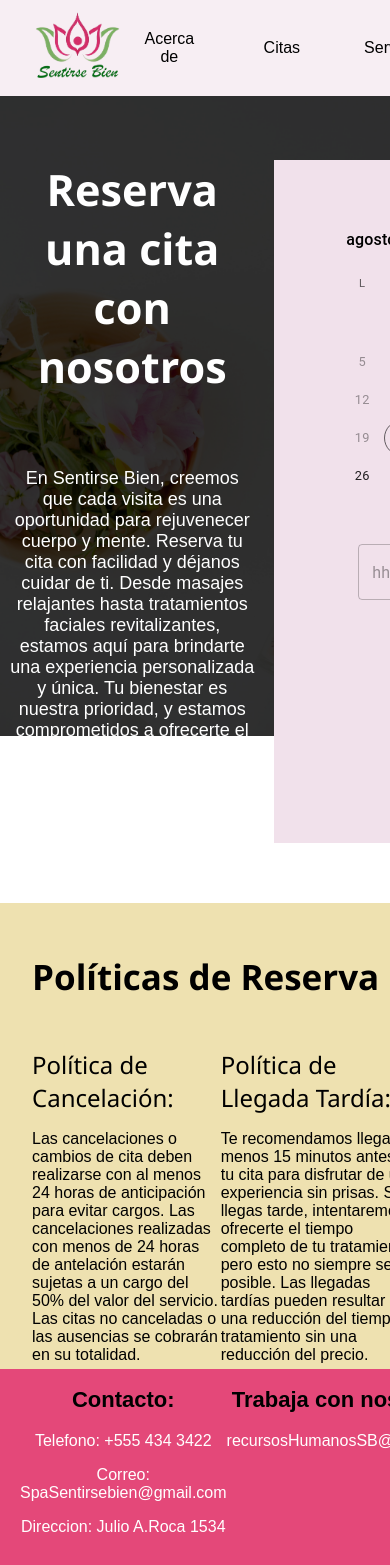
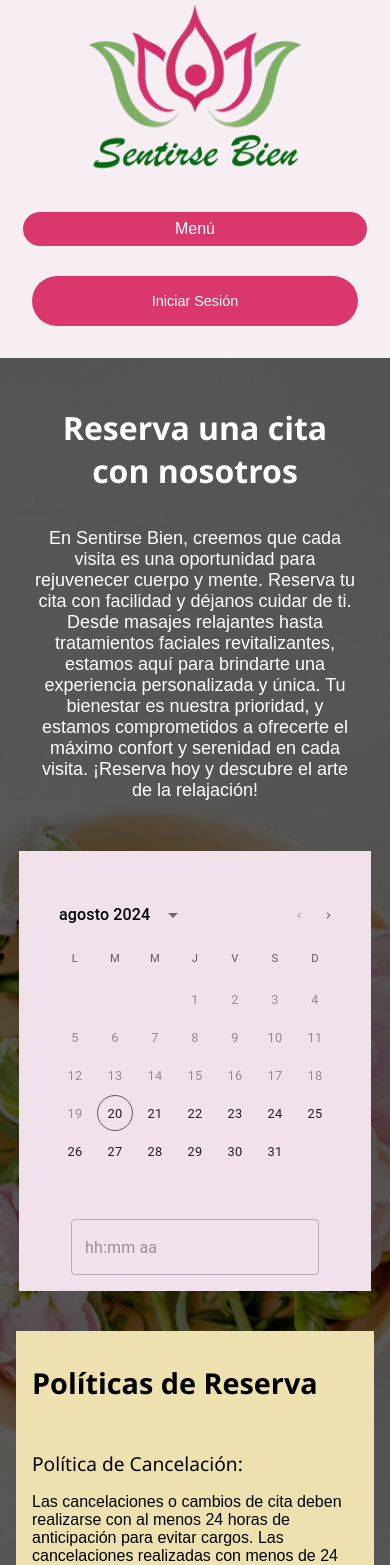
Before and after one commit to adrian98v/SentirseBien-Spa, a React (Create React App) app: page /citas in a window 390 px wide. Shown: the top 1565 px of the page. Built offline with nearby package versions, Linux system fonts and the light colour scheme.

Commit message:
Tercer commit

```diff
--- a/src/Header.js
+++ b/src/Header.js
@@ -1,15 +1,21 @@
-import './header.css'
-import Icono from './assets/Logo_VerdeOscuro-removebg-preview.png'
+import './header.css';
+import Icono from './assets/Logo_VerdeOscuro-removebg-preview.png';
+import { useState } from 'react';
 
+function Header() {
+    const [menuOpen, setMenuOpen] = useState(false);
 
-function Header(){
-
-    return <div class='header'>
-        <div class='icono'>
+    return (
+        <div className={`header ${menuOpen ? 'active' : ''}`}>
+            <div className='icono'>
                 <img src={Icono} className='icono' alt='logo'></img>
             </div>
 
-        <div class='opciones'>
+            <button className='menu-toggle' onClick={() => setMenuOpen(!menuOpen)}>
+                {menuOpen ? 'Cerrar' : 'Menú'}
+            </button>
+
+            <div className='opciones'>
                 <button>Acerca de</button>
                 <button>Citas</button>
                 <button>Servicios</button>
@@ -18,6 +24,7 @@ function Header(){
 
             <button className='login'>Iniciar Sesión</button>
         </div>
+    );
 }
 
-export default Header
+export default Header;
--- a/src/Home.js
+++ b/src/Home.js
@@ -2,8 +2,7 @@
 import React from 'react';
 import './Home.css';
 import Footer from './Footer.js';
-import Header from './Header.js'
-
+import FooterSegundo from './OtroFooter.js'
 
 function Home() {
   return (
@@ -45,6 +44,8 @@ function Home() {
         </aside>
       </section>
       <Footer />
+
+      <FooterSegundo></FooterSegundo>
     </div>
 
   );
--- a/src/citas.css
+++ b/src/citas.css
@@ -1,15 +1,13 @@
-.citas{
+.citas {
     position: relative;
-    /* background-color: rgb(253, 222, 227); */
     background-image: url('./assets/pexels-pixabay-161737.jpg');
     background-size: cover;
-
     height: 40em;
     z-index: 0;
     min-width: 700px;
 }
 
-.fondo_oscuro{
+.fondo_oscuro {
     position: relative;
     background-color: black;
     height: 37em;
@@ -19,96 +17,187 @@
     min-width: 700px;
 }
 
-.citas_contenedor{
+.citas_contenedor {
     position: relative;
     top: -36em;
     z-index: 2;
 }
 
-label{
-    font-family:'Segoe UI', Tahoma, Geneva, Verdana, sans-serif ;
+label {
+    font-family: 'Segoe UI', Tahoma, Geneva, Verdana, sans-serif;
     font-size: 2.7em;
     font-weight: 600;
-
 }
 
-#custom-calendar{
+#custom-calendar {
     margin: 0px;
     margin-right: 10%;
     padding: 3em 3em 0 3em;
     background-color: rgb(241, 225, 235);
 }
 
-#custom-calendar button{
+#custom-calendar button {
     font-size: 0.8em;
 }
 
-#custom-calendar span{
+#custom-calendar span {
     font-size: 0.7em;
 }
 
-.calendario{
+.calendario {
     display: flex;
     justify-content: flex-end;
     background-color: rgb(241, 225, 235);
     padding-bottom: 3em;
 }
 
-.seccion_reservas{
+.seccion_reservas {
     display: flex;
     justify-content: space-around;
-    /* margin: 3em 0 0 0; */
 }
 
-.seccion_reservas_parrafo{
+.seccion_reservas_parrafo {
     color: white;
     width: 35%;
 }
 
-.seccion_reservas_parrafo p{
+.seccion_reservas_parrafo p {
     font-size: large;
     margin-top: 4em;
 }
 
-.politicas{
+.politicas {
     margin-top: 60px;
     padding-top: 50px;
     text-align: left;
     height: 26em;
     padding-left: 2em;
     background-color: #EEE1B0;
-    /* background-color: #E7C981; */
 }
 
-.politicas label{
-    font-size:35px;
+.politicas label {
+    font-size: 35px;
 }
 
-.politicas_container{
+.politicas_container {
     display: flex;
     justify-content: space-between;
     margin-top: 3em;
 }
 
-.politica_cancelacion{
+.politica_cancelacion {
     max-width: 20em;
 }
 
-.politica_retraso{
+.politica_retraso {
     max-width: 20em;
 }
 
-.politica_edad{
+.politica_edad {
     max-width: 20em;
     margin-right: 5em;
 }
 
-.politicas_container label{
+.politicas_container label {
     font-size: 1.5em;
     font-weight: 400;
 }
 
-.politicas_container p{
+.politicas_container p {
     font-weight: 300;
     color: black;
 }
+
+/* Media Queries para hacer responsive */
+@media (max-width: 700px) {
+    /* Ajustes para el contenedor principal */
+    .citas {
+        min-width: 100%;
+        height: auto; /* Permite que la altura se ajuste al contenido */
+    }
+
+    /* Ajustes para el fondo oscuro */
+    .fondo_oscuro {
+        position: absolute; /* Cambia a posicionamiento absoluto para cubrir el fondo */
+        top: 0;
+        left: 0;
+        width: 100%;
+        height: 100%;
+        background-color: rgba(0, 0, 0, 0.8); /* Usa rgba para mantener la opacidad solo del fondo */
+        padding-top: 1em; /* Ajusta el padding para pantallas pequeñas */
+        z-index: 1; /* Asegura que el fondo esté detrás del contenido */
+    }
+
+    /* Ajustes para el contenedor de citas */
+    .citas_contenedor {
+        position: relative; /* Cambia a relativo para superponerse correctamente sobre el fondo */
+        top: 0; /* Elimina el desplazamiento negativo */
+        padding: 1em; /* Agrega padding para pantallas pequeñas */
+        z-index: 2; /* Asegura que el contenido esté encima del fondo */
+    }
+
+    /* Ajustes para las secciones de reservas */
+    .seccion_reservas {
+        flex-direction: column; /* Cambia a columna para apilar en pantallas pequeñas */
+        align-items: center; /* Centra los elementos */
+        margin-top: 2em; /* Ajusta el margen superior */
+    }
+
+    .seccion_reservas_parrafo {
+        width: 90%; /* Ajusta el ancho para pantallas pequeñas */
+        text-align: center; /* Centra el texto */
+        margin-bottom: 2em; /* Agrega margen inferior */
+    }
+
+    .seccion_reservas_parrafo p {
+        margin-top: 2em; /* Reduce el margen superior */
+    }
+
+    /* Ajustes para el calendario */
+    .calendario {
+        justify-content: center; /* Centra el calendario */
+        padding-bottom: 1em; /* Reduce el padding inferior */
+    }
+
+    #custom-calendar {
+        margin-right: 0; /* Elimina el margen derecho */
+        padding: 2em 1em 0 1em; /* Ajusta el padding */
+    }
+
+    /* Ajustes para las políticas */
+    .politicas {
+        padding: 2em 1em; /* Ajusta el padding para pantallas pequeñas */
+        height: auto; /* Permite que la altura se ajuste al contenido */
+        margin-top: 40px; /* Ajusta el margen superior */
+    }
+
+    .politicas_container {
+        flex-direction: column; /* Cambia a columna para apilar en pantallas pequeñas */
+        align-items: center; /* Centra los elementos */
+        gap: 1.5em; /* Añade espacio entre las secciones */
+    }
+
+    .politica_cancelacion,
+    .politica_retraso,
+    .politica_edad {
+        max-width: 100%; /* Permite que ocupen todo el ancho disponible */
+        margin-right: 0; /* Elimina el margen derecho */
+    }
+
+    /* Ajustes para etiquetas y textos */
+    label {
+        font-size: 2em; /* Reduce el tamaño de fuente para pantallas pequeñas */
+    }
+
+    .politicas label {
+        font-size: 1.8em; /* Ajusta el tamaño de fuente */
+    }
+
+    .politicas_container label {
+        font-size: 1.2em; /* Ajusta el tamaño de fuente */
+    }
+
+    .politicas_container p {
+        font-size: 1em; /* Ajusta el tamaño de fuente */
+    }
+}
--- a/src/footer.css
+++ b/src/footer.css
@@ -1,30 +1,47 @@
-footer{
+/* Estilos generales para el footer */
+footer {
     background-color: #e44879;
     font-family: "Poppins", sans-serif;
     width: 100%;
     height: 250px;
-    display:flex;
+    display: flex;
     justify-content: space-between;
     text-align: center;
-    border-bottom: 23px ;
-
+    border-bottom: 23px solid #ddd; /* Asegúrate de que el borde sea sólido */
+    padding: 0 1em; /* Añadido padding para los laterales */
+    box-sizing: border-box; /* Incluye el padding en el ancho total */
 }
 
-
-h1{
+/* Estilos para los encabezados */
+h1 {
     font-size: 22px;
 }
 
-
-p{
+/* Estilos para los párrafos */
+p {
     color: white;
     font-size: 16px;
 }
 
-.sector_derecho{
-    margin-right: 20px;
+/* Estilo específico para los sectores */
+.sector_derecho, .sector_izquierdo {
+    margin: 0 20px;
 }
 
-.sector_izquierdo{
-    margin-left: 20px;
+/* Media Queries para pantallas pequeñas */
+@media (max-width: 768px) {
+    footer {
+        flex-direction: column;
+        align-items: center;
+        height: auto; /* Ajusta la altura para el contenido dinámico */
+        padding: 1em 0; /* Ajusta el padding para mejor presentación */
+    }
+
+    .sector_derecho, .sector_izquierdo {
+        margin: 10px 0; /* Añade espacio entre los sectores en pantallas pequeñas */
+    }
+
+    .sector_medio {
+        margin: 10px 0; /* Añade espacio alrededor del sector medio en pantallas pequeñas */
+    }
 }
--- a/src/header.css
+++ b/src/header.css
@@ -38,3 +38,85 @@ button{
     all: unset;
     cursor: pointer;
 }
+
+/* Estilos originales */
+.menu-toggle {
+    display: none; /* El botón no se muestra en pantallas grandes */
+}
+
+
+
+/* Media Queries para pantallas pequeñas */
+@media (max-width: 700px) {
+
+    /* Ajustes para el contenedor principal */
+    .header {
+        flex-direction: column;
+        height: auto;
+        padding: 0em;
+        padding-bottom: 2em ;
+        min-width: 100%;
+        position: relative;
+    }
+
+    /* Ajustes para el ícono */
+    .icono {
+        height: 30%; /* Reduce la altura del ícono en pantallas pequeñas */
+        margin-bottom: 1em; /* Agrega un margen inferior para separación */
+    }
+
+    .icono img {
+        max-width: 80%; /* Ajusta el ancho máximo de la imagen */
+        height: auto; /* Mantiene la proporción de la imagen */
+    }
+
+    /* Mostrar el botón solo en pantallas pequeñas */
+    .menu-toggle {
+        display: block;
+        background-color: #da376d;
+        color: white;
+        border: none;
+        padding: 0.5em 1em;
+        font-size: 1em;
+        cursor: pointer;
+        width: 80%;
+        text-align: center;
+        border-radius: 2em;
+        margin-bottom: 1em;
+    }
+
+    /* Opciones de navegación */
+    .opciones {
+        display: none;
+        flex-direction: column;
+        width: 100%;
+        text-align: center;
+        margin-top: 1em;
+    }
+
+    .opciones button {
+        width: 100%;
+        padding: 0.5em;
+        font-size: 0.9em;
+        background-color: rgb(247, 238, 243);
+        border-bottom: 1px solid #ddd;
+        box-sizing: border-box;
+    }
+
+    .header.active .opciones {
+        display: flex;
+    }
+
+    /* Ajustes para el botón de login */
+    .login {
+        margin-top: 1em;
+        width: 80%;
+        height: 2.5em;
+        font-size: 0.9em;
+        border-radius: 2em;
+        background-color: #da376d;
+        color: white;
+        border: none;
+        padding: 0.5em;
+    }
+}
```
Also changed, not shown: src/Home.css (+137 -42 lines), src/Footer.js (indentation only). Lines whose indentation alone changed are shown as unchanged.
